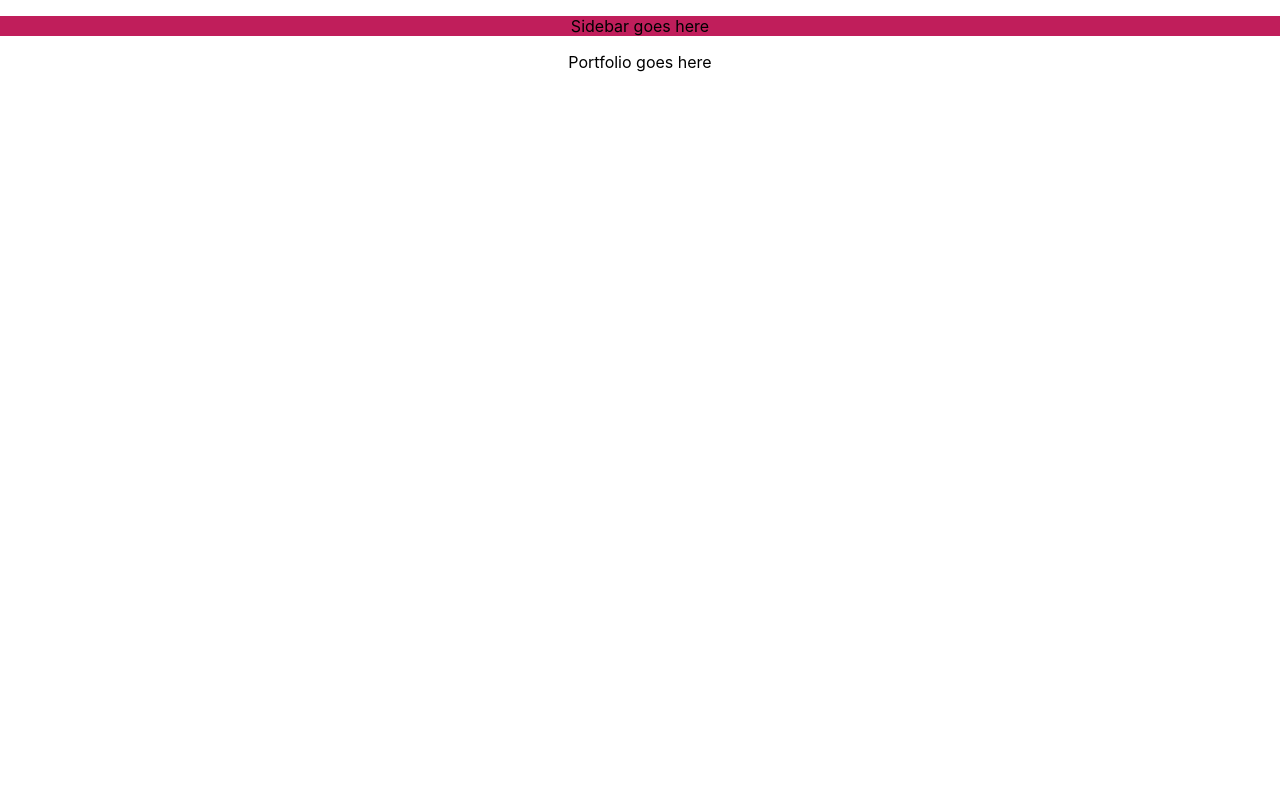
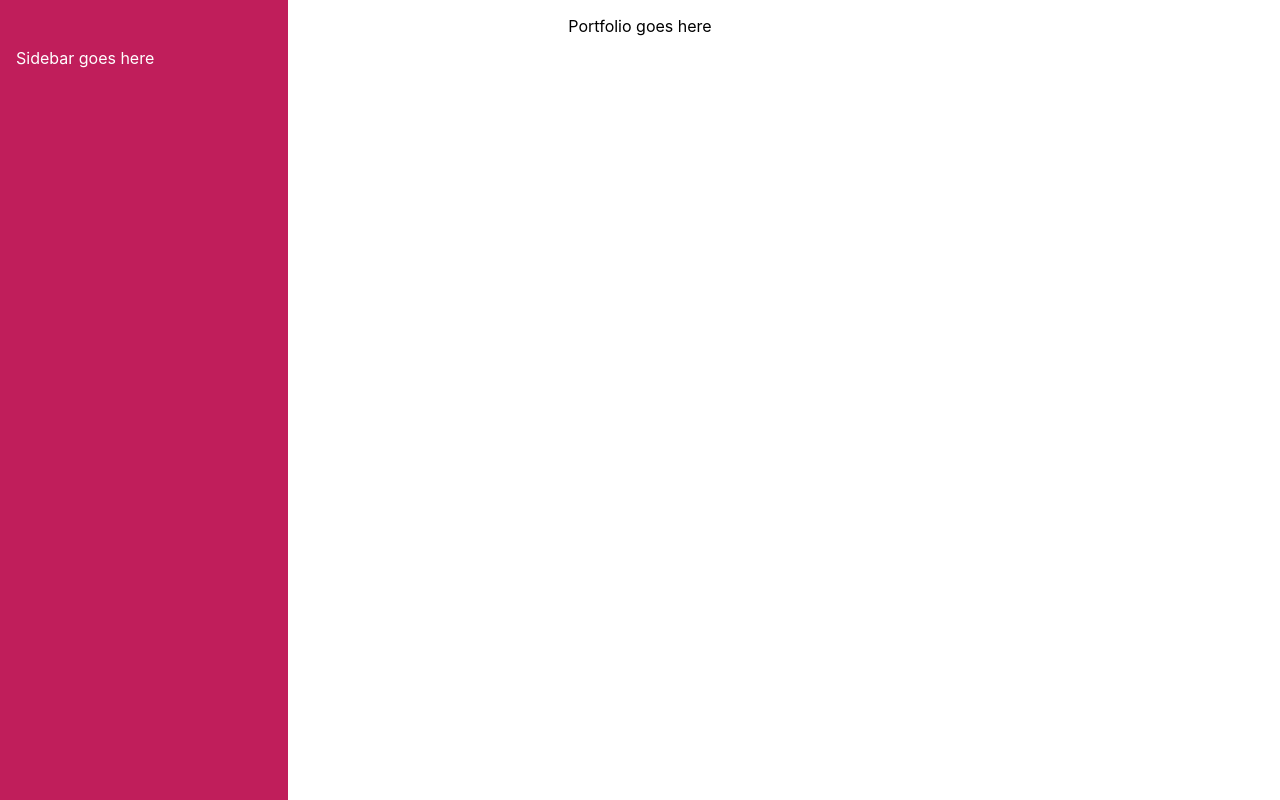
Before and after one commit to suzannecabral/Portfolio, a React (Create React App) app: page / in a window 1280 px wide. Built offline with nearby package versions, Linux system fonts and the light colour scheme.

Commit message:
Added sidebar alignment rules

```diff
--- a/src/Components/Sidebar.js
+++ b/src/Components/Sidebar.js
@@ -3,7 +3,15 @@ import styled from 'styled-components';
 import colors from '../Styles/designConstants';
 
 const StyledSidebar = styled.div`
+    position:fixed;
+    top:0;
+    left:0;
+    bottom:0;
+    width:16rem;
+    padding:2rem 1rem;
+    text-align:left;
     background-color:${colors.accentMain};
+    color:${colors.accentMainText};
 `;
 
 const Sidebar = props => {
```
